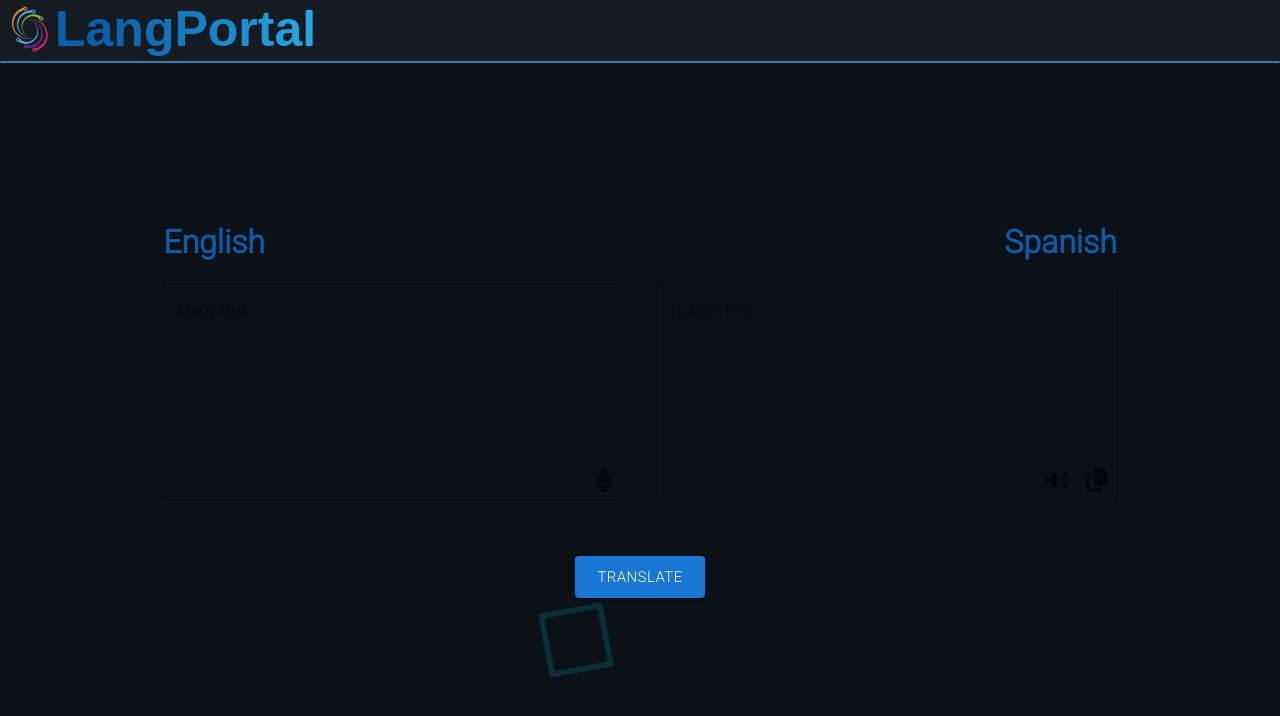
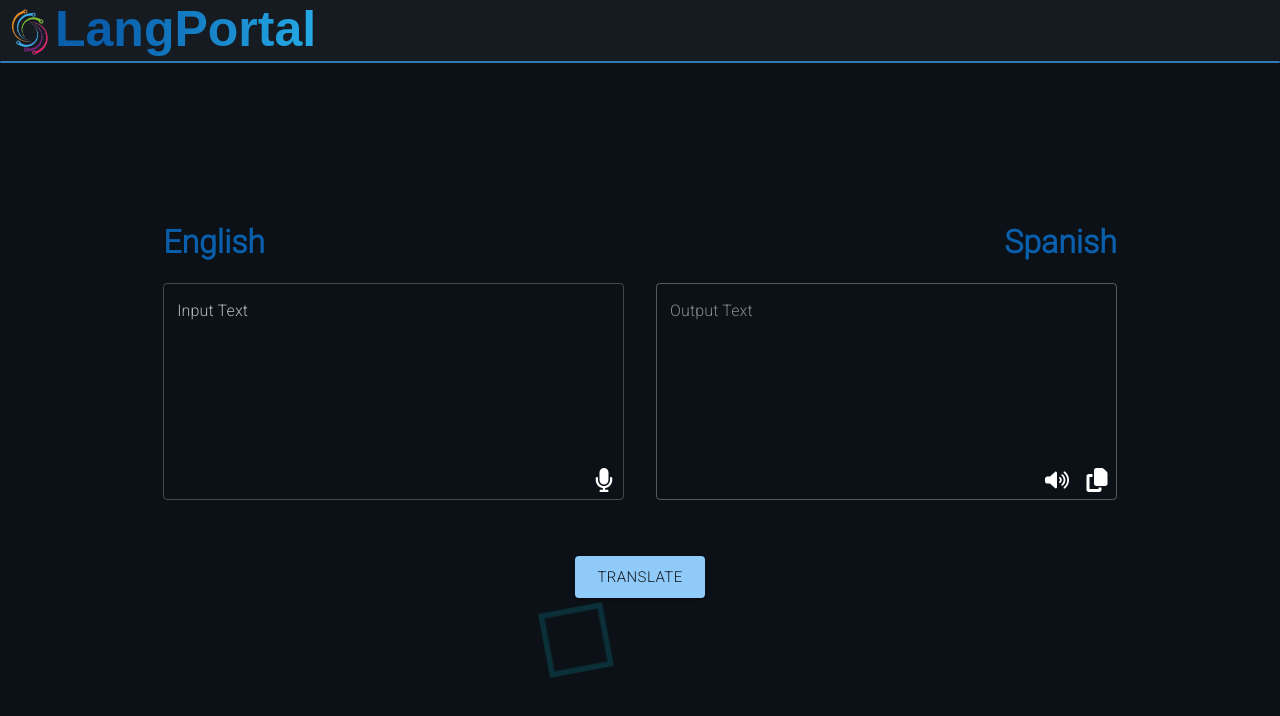
Before and after one commit to BlueStarBurst/LangPortal, a React app: page / in a window 1280 px wide. Shown: the top 716 px of the page. Built offline with nearby package versions, Linux system fonts and the light colour scheme; no server answers; what @aws-amplify/predictions, aws-amplify would draw is missing.

Commit message:
dark mode

```diff
--- a/src/app.jsx
+++ b/src/app.jsx
@@ -4,6 +4,7 @@ import React, { useEffect, useRef, useState } from "react";
 import First, { Second } from "./first.jsx";
 
 import Button from "@mui/material/Button";
+import Switch from '@mui/material/Switch';
 
 import TextField from '@mui/material/TextField';
 import { httpGet, httpPost } from "./serverAPI.js";
@@ -12,6 +13,8 @@ import './styles.scss';
 import CustomOutput from "./customOutput.jsx";
 import CustomInput from "./customInput.jsx";
 import icon from "./image/Screen_Shot_2022-12-01_at_12.53.55_PM-removebg-preview.png"
+import { ThemeProvider, createTheme } from '@mui/material/styles';
+
 
 var timeout = ''
 function Page(props) {
@@ -90,10 +93,16 @@ function Page(props) {
     const [value, setValue] = useState("")
     const [copied, setCopied] = useState(false)
 
+    const darkTheme = createTheme({
+        palette: {
+          mode: 'dark',
+        },
+    });
+
     return (
         <>
-
-            <div className="body">
+            <ThemeProvider theme={darkTheme}>
+            <div className="body" >
                 <>
                     <div className="title">
                         <img src={icon} className="logo" />
@@ -112,6 +121,7 @@ function Page(props) {
                 <div className="cube"></div>
                 <div className="cube"></div>
             </div>
+            </ThemeProvider>
         </>
     )
 }
--- a/src/customInput.jsx
+++ b/src/customInput.jsx
@@ -18,7 +18,7 @@ export default function CustomInput(props) {
     return (
         <div className="textF l">
             <h1 className="lang">English</h1>
-            <TextField inputRef={inputText} multiline minRows={8} className="w-100 h-100 tex" id="outlined-basic" label="Input Text" variant="outlined" onChange={props.charTyped} onKeyDown={props.keyDown} InputProps={{className:"textarea"}} />
+            <TextField inputRef={inputText} multiline minRows={8} className="w-100 h-100 tex" id="outlined-basic" label="Input Text" variant="outlined" onChange={props.charTyped} onKeyDown={props.keyDown}/>
             <div className="copy2">
                 <SpeechToText setResponse={stt} />
             </div>
--- a/src/styles.scss
+++ b/src/styles.scss
@@ -62,8 +62,8 @@ html {
   width: 100%;
   display: flex;
   flex-direction:row;
-  align-items: flex-start;
-  justify-content: flex-start;
+  align-items: center;
+  justify-content:flex-start;
   left: 0%;
   top: 0%;
   position: fixed;
@@ -269,18 +269,8 @@ svg {
   -webkit-text-fill-color: black !important;
 }
 
-.textField {
-  width: '90%';
-  margin-left: 'auto';
-  margin-right: 'auto';
-  padding-bottom: 0;
-  margin-top: 0;
-  font-weight: 500;
+.switch{
+  display: flex;
+  height: 100% !important;
+  align-items: center;
 }
-textarea {
-  color: 'white' !important;
-};
-
-.css-1sqnrkk-MuiInputBase-input-MuiOutlinedInput-input{
-  color: 'white' !important;
-}
```
